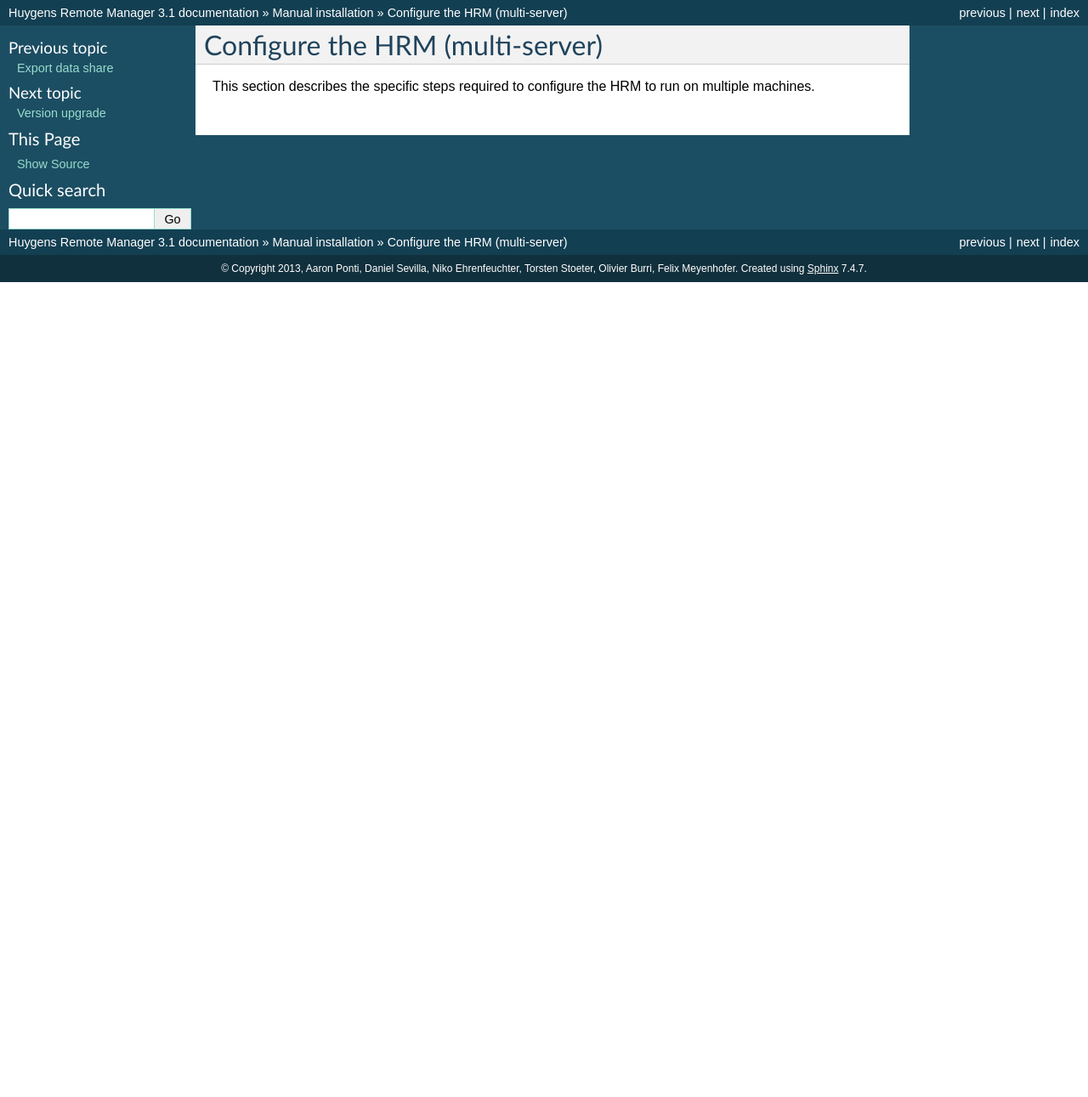
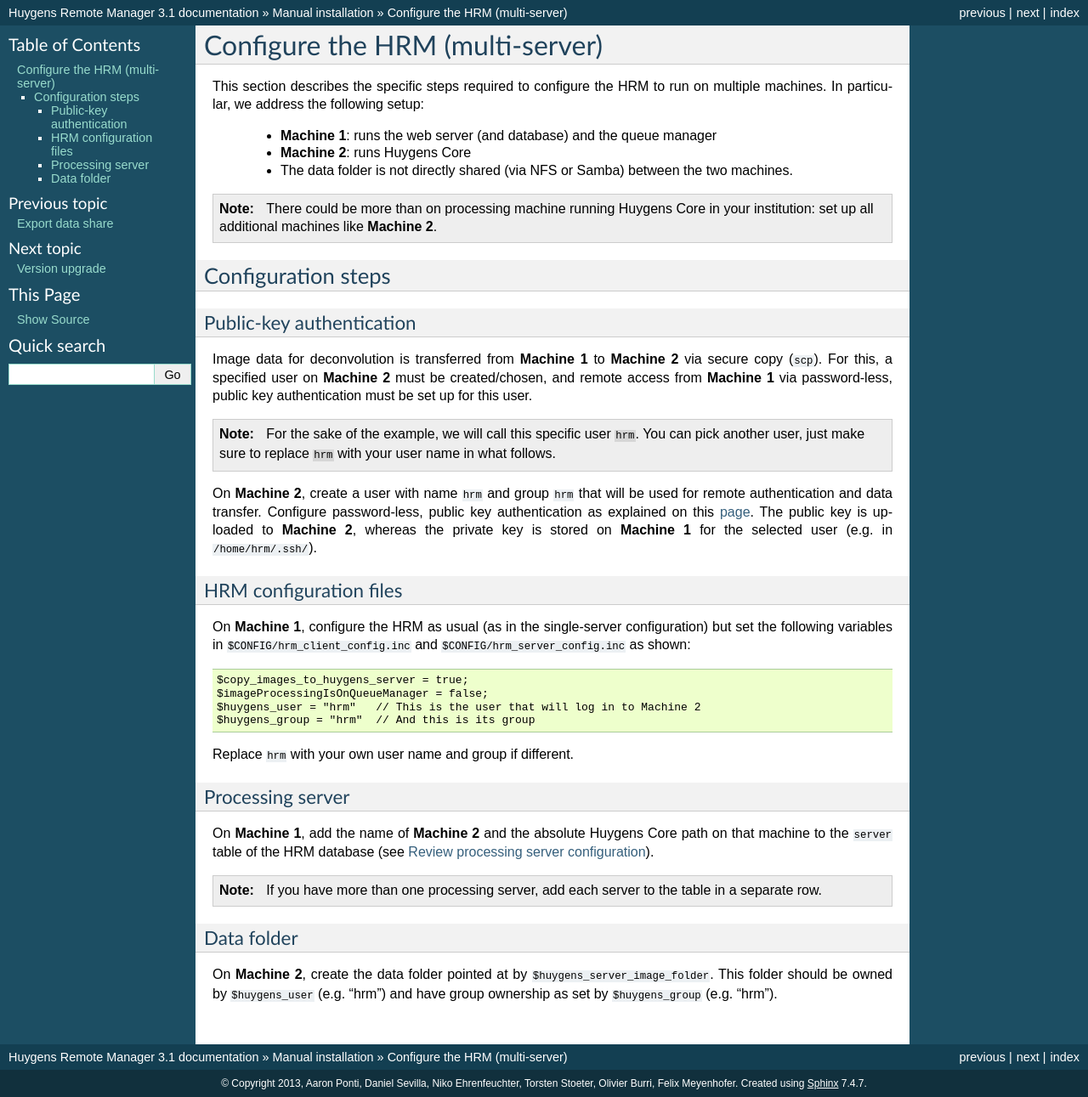
Before and after one commit to aarpon/hrm_docs, a Sphinx documentation site: the page built from docs/configure_multi.rst, in a window 1280 px wide. Shown: the whole page at 85% size. Built offline with Sphinx 7.4.7, drawn with Linux system fonts in a browser that asks for light colours; before the commit the page ends 900 px from its top, so only the background shows below that.

Commit message:
Added multi-server configuration instructions.

```diff
--- a/docs/configure_multi.rst
+++ b/docs/configure_multi.rst
@@ -6,4 +6,56 @@
 Configure the HRM (multi-server)
 ********************************
 
-This section describes the specific steps required to configure the HRM to run on multiple machines.
+This section describes the specific steps required to configure the HRM to run on multiple machines. In particular, we address the following setup:
+
+    - **Machine 1**: runs the web server (and database) and the queue manager
+    - **Machine 2**: runs Huygens Core
+    - The data folder is not directly shared (via NFS or Samba) between the two machines.
+
+.. note::
+
+    There could be more than on processing machine running Huygens Core in your institution: set up all additional machines like **Machine 2**.
+
+Configuration steps
+===================
+
+Public-key authentication
+-------------------------
+
+Image data for deconvolution is transferred from **Machine 1** to **Machine 2** via secure copy (``scp``). For this, a specified user on **Machine 2** must be created/chosen, and remote access from **Machine 1** via password-less, public key authentication must be set up for this user.
+
+.. note::
+
+    For the sake of the example, we will call this specific user ``hrm``. You can pick another user, just make sure to replace ``hrm`` with your user name in what follows.
+
+On **Machine 2**, create a user with name ``hrm`` and group ``hrm`` that will be used for remote authentication and data transfer. Configure password-less, public key authentication as explained on this page_. The public key is uploaded to **Machine 2**, whereas the private key is stored on **Machine 1** for the selected user (e.g. in ``/home/hrm/.ssh/``).
+
+.. _page: https://help.ubuntu.com/community/SSH/OpenSSH/Keys
+
+HRM configuration files
+-----------------------
+
+On **Machine 1**, configure the HRM as usual (as in the single-server configuration) but set the following variables in ``$CONFIG/hrm_client_config.inc`` and ``$CONFIG/hrm_server_config.inc`` as shown:
+
+.. code:: php
+
+    $copy_images_to_huygens_server = true;
+    $imageProcessingIsOnQueueManager = false;
+    $huygens_user = "hrm"   // This is the user that will log in to Machine 2
+    $huygens_group = "hrm"  // And this is its group
+
+Replace ``hrm`` with your own user name and group if different.
+
+Processing server
+-----------------
+
+On **Machine 1**, add the name of **Machine 2** and the absolute Huygens Core path on that machine to the ``server`` table of the HRM database (see :ref:`set_server`).
+
+.. note::
+
+    If you have more than one processing server, add each server to the table in a separate row.
+
+Data folder
+-----------
+
+On **Machine 2**, create the data folder pointed at by ``$huygens_server_image_folder``. This folder should be owned by ``$huygens_user`` (e.g. "hrm") and have group ownership as set by ``$huygens_group`` (e.g. "hrm").
--- a/docs/set_server.rst
+++ b/docs/set_server.rst
@@ -2,6 +2,8 @@
 
 .. toctree::
    :maxdepth: 3
+
+.. _`set_server`:
 
 **************************************
 Review processing server configuration
```
